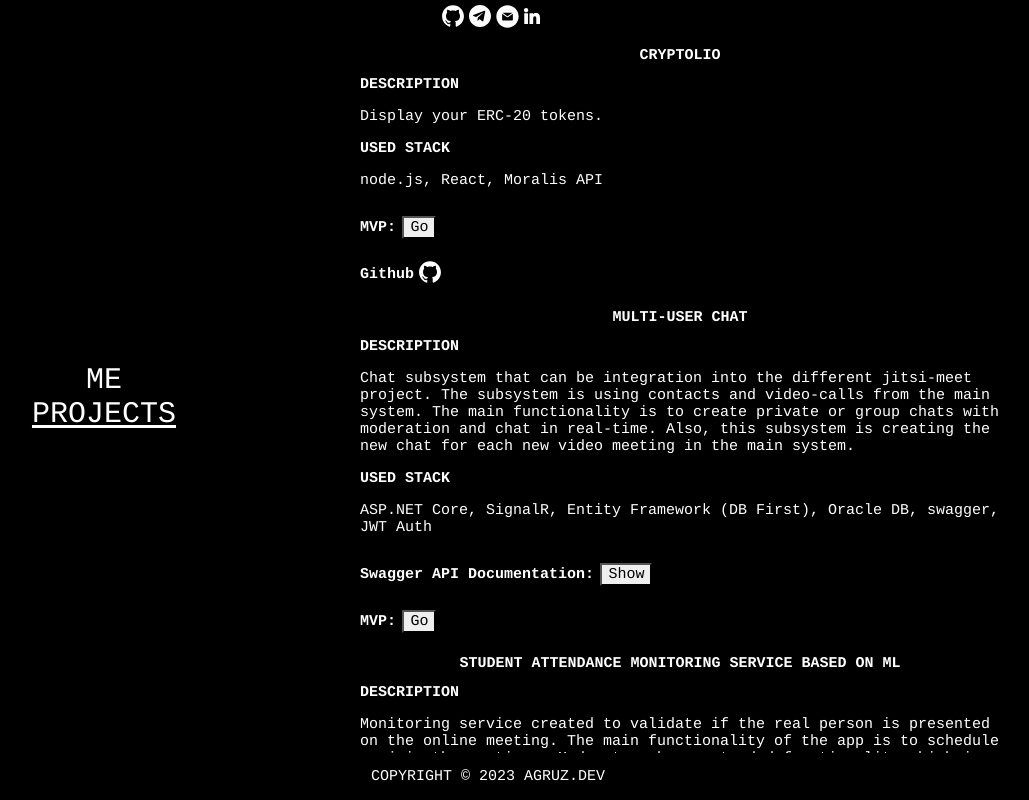
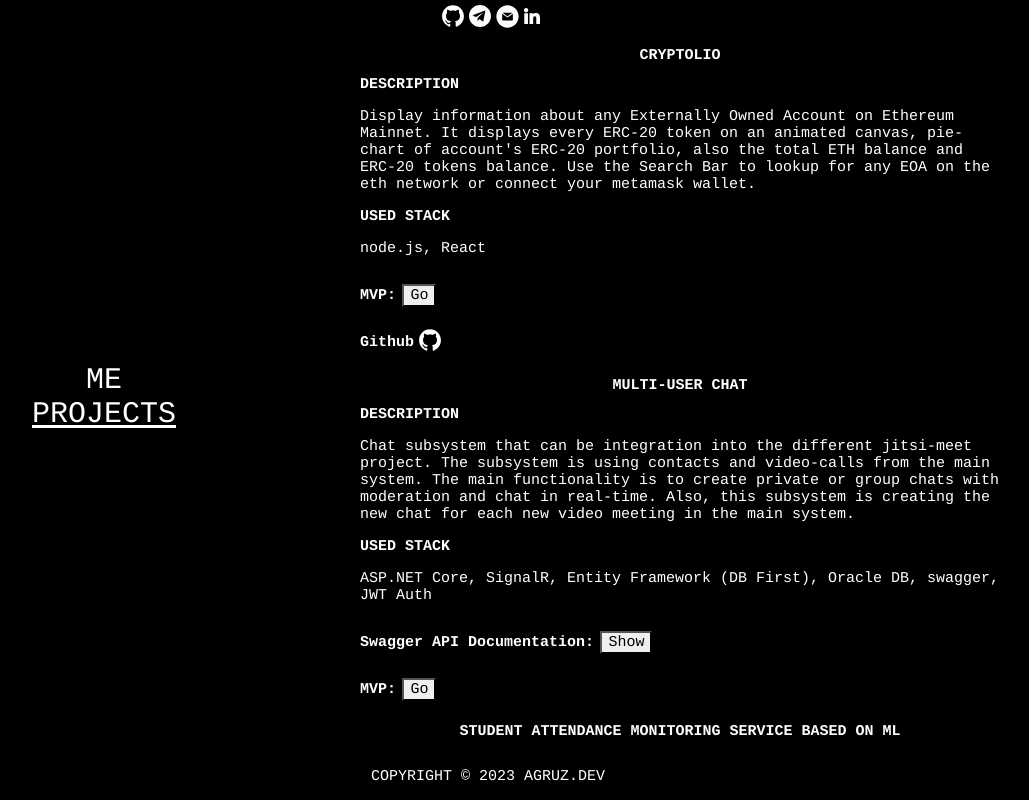
Before and after one commit to Canvinus/portfolio, a React (Create React App) app: page / in a window 1280 px wide. Both pictures are taken after a click on the element "PROJECTS". Shown: the whole page, without its empty margins (152-1181 px from the left). Built offline with nearby package versions, Linux system fonts and the light colour scheme.

Commit message:
Update Cryptolio description

```diff
--- a/src/components/Content/Projects.js
+++ b/src/components/Content/Projects.js
@@ -7,8 +7,8 @@ import GithubLogo from '../../files/images/GitHub-Icon-White-Logo.wine.svg';
 const myProjects = [
     {
         title: 'Cryptolio',
-        description: 'Display your ERC-20 tokens.',
-        stack: 'node.js, React, Moralis API',
+        description: "Display information about any Externally Owned Account on Ethereum Mainnet. It displays every ERC-20 token on an animated canvas, pie-chart of account's ERC-20 portfolio, also the total ETH balance and ERC-20 tokens balance. Use the Search Bar to lookup for any EOA on the eth network or connect your metamask wallet.",
+        stack: 'node.js, React',
         github: 'https://github.com/Canvinus/cryptolio',
         mvp: 'https://agruz.dev/cryptolio'
     },
```
